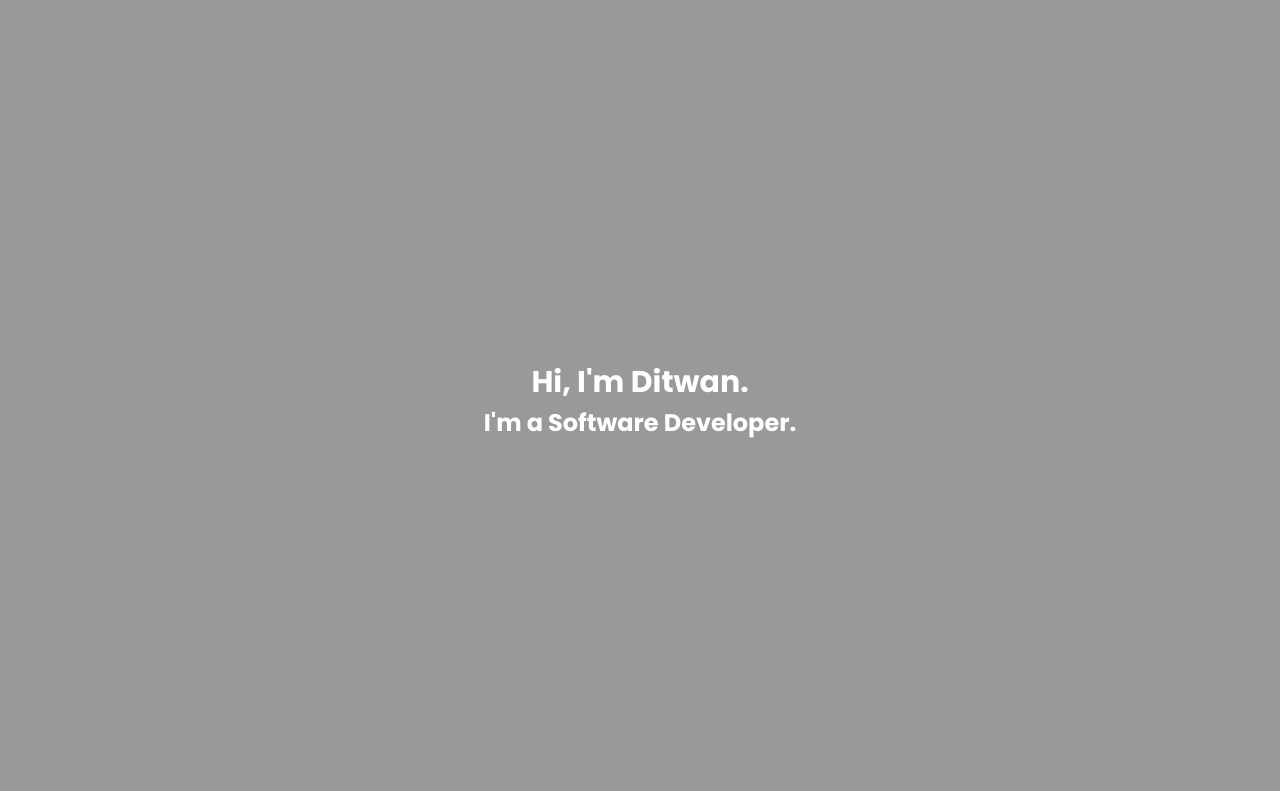
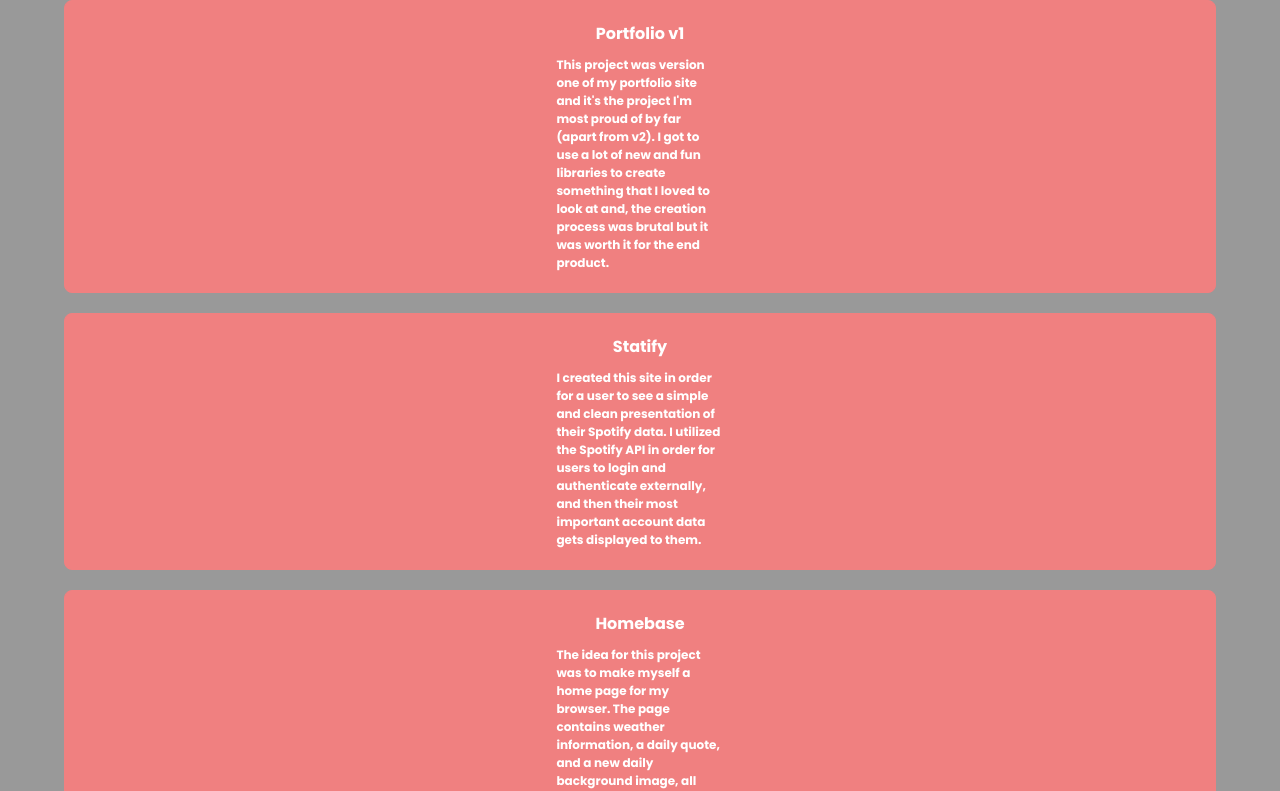
Before and after one commit to DitwanP/portfolio_v2, a React (Create React App) app: page / in a window 1280 px wide. Shown: the top 791 px of the page. Built offline with nearby package versions, Linux system fonts and the light colour scheme.

Commit message:
start project and projects list component

```diff
--- a/src/App.js
+++ b/src/App.js
@@ -1,10 +1,12 @@
 import Home from './components/Home.js';
+import ProjectList from './components/ProjectList.js';
 import './sass/app.scss'
 
 function App() {
   return (
     <div className="App">
-      <Home/>
+      {/* <Home/> */}
+      <ProjectList />
     </div>
   );
 }
--- /dev/null
+++ b/src/assets/ProjectsInfo.js
@@ -0,0 +1,68 @@
+export const projectsInfo = [
+    {
+        title: 'Portfolio v1',
+        description: "This project was version one of my portfolio site \
+        and it's the project I'm most proud of by far (apart from v2). \
+        I got to use a lot of new and fun libraries to create something \
+        that I loved to look at and, the creation process was brutal but it\
+        was worth it for the end product.",
+        tools: [
+            'RactJS',
+            'ExpressJS',
+            'Sass',
+            'NodeMailer',
+            'Framer Motion',
+            'React Particles',
+            'SendGrid API'
+        ],
+    },
+    {
+        title: 'Statify',
+        description: 'I created this site in order for a user to see a \
+        simple and clean presentation of their Spotify data. I utilized \
+        the Spotify API in order for users to login and authenticate \
+        externally, and then their most important account data gets \
+        displayed to them.',
+        tools: [
+            'RactJS',
+            'ExpressJS',
+            'Sass',
+            'Spotify API',
+            'Framer Motion',
+            'React Router',
+            'Loadable'
+        ],
+    },
+    {
+        title: 'Homebase',
+        description: 'The idea for this project was to make myself a \
+        home page for my browser. The page contains weather information, \
+        a daily quote, and a new daily background image, all pulled from \
+        different APIs. There is also a simple to-do list for keeping \
+        track of small tasks.',
+        tools: [
+            'RactJS',
+            'Django',
+            'HTML',
+            'Sass',
+            'Unsplash API',
+            'Quotes API',
+            'OpenWeatherMap API'
+        ],
+    },
+    {
+        title: 'Bookstore',
+        description: 'This project was my first endeavor into the world \
+        of web development. The goal was to make a convincing online \
+        bookstore with full CRUD functionality in the shopping cart. \
+        We used Django for the first time and managed to create a solid \
+        project considering it was new to all members involved.',
+        tools: [
+            'HTML',
+            'CSS',
+            'Python',
+            'Django',
+            'Bootstrap'
+        ],
+    }
+]
--- /dev/null
+++ b/src/components/Project.js
@@ -0,0 +1,19 @@
+import React, { Component } from 'react'
+import '../sass/project.scss'
+
+const Project = (props) => {
+    return (
+        <div className="project">
+            <div class="title-and-description-container">
+                <h1 className="title">
+                    {props.title}
+                </h1>
+                <h2 className="description">
+                    {props.description}
+                </h2>
+            </div>
+        </div>
+    )
+}
+
+export default Project
--- /dev/null
+++ b/src/components/ProjectList.js
@@ -0,0 +1,19 @@
+import React, { Component } from 'react'
+import { projectsInfo } from '../assets/ProjectsInfo'
+import Project from './Project'
+import '../sass/home.scss'
+
+const ProjectList = () => {
+    return (
+        <div className="project-list">
+            {projectsInfo.map((project) =>
+                <Project
+                title={project.title}
+                description={project.description}
+                tools={project.tools}/>
+            )}
+        </div>
+    )
+}
+
+export default ProjectList
--- /dev/null
+++ b/src/sass/project.scss
@@ -0,0 +1,30 @@
+@use './colors.scss' as colors;
+
+.project {
+    color: colors.$text;
+    width: 90%;
+    display: flex;
+    justify-content: center;
+    align-items: center;
+    background-color: lightcoral;
+    margin: 0 auto 2rem auto;
+    border: 1px solid lightcoral;
+    border-radius: 8px;
+
+    .title-and-description-container {
+        width: 55ch;
+        display: flex;
+        flex-direction: column;
+        align-items: center;
+        padding: 2rem;
+    }
+
+    .title {
+        font-size: 1.6rem;
+        margin-bottom: 1rem;
+    }
+
+    .description {
+        font-size: 1.2rem;
+    }
+}
```
